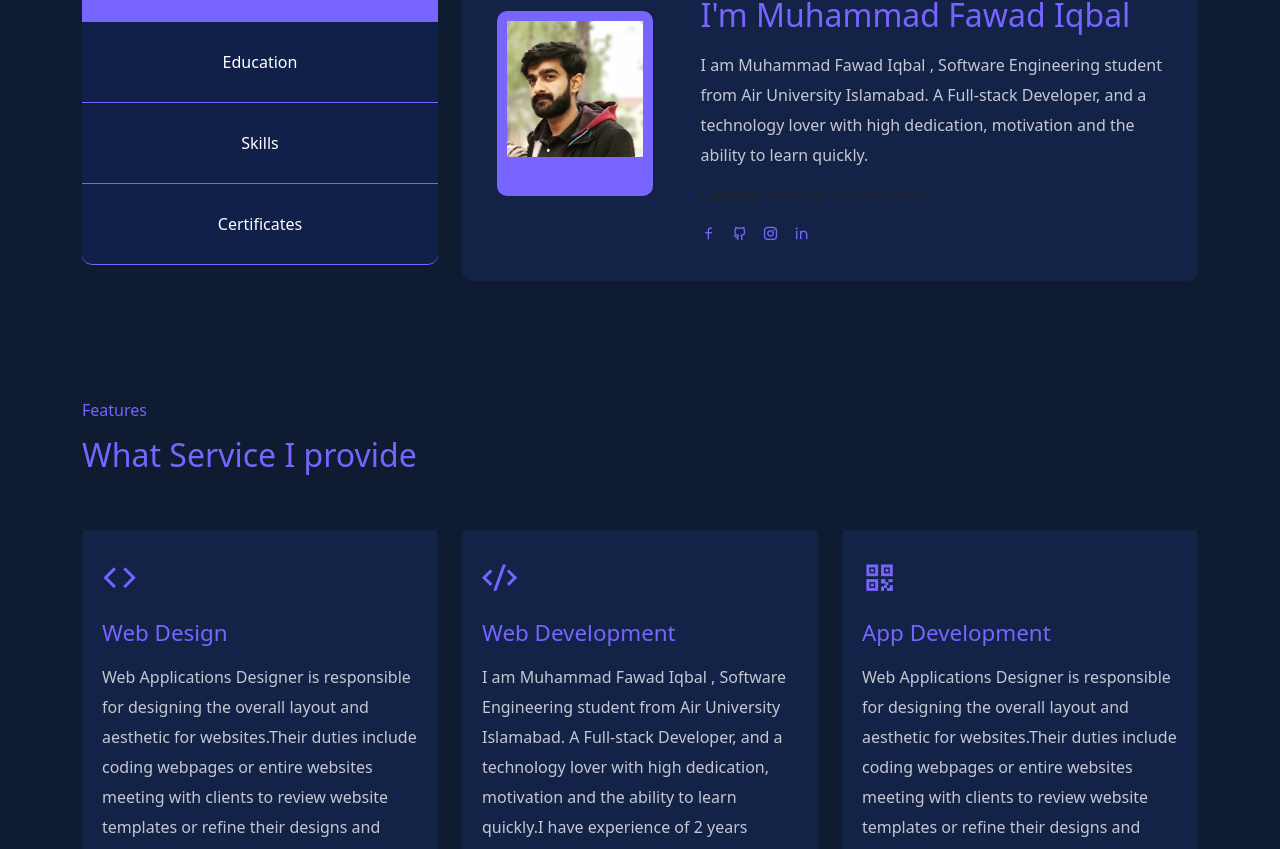
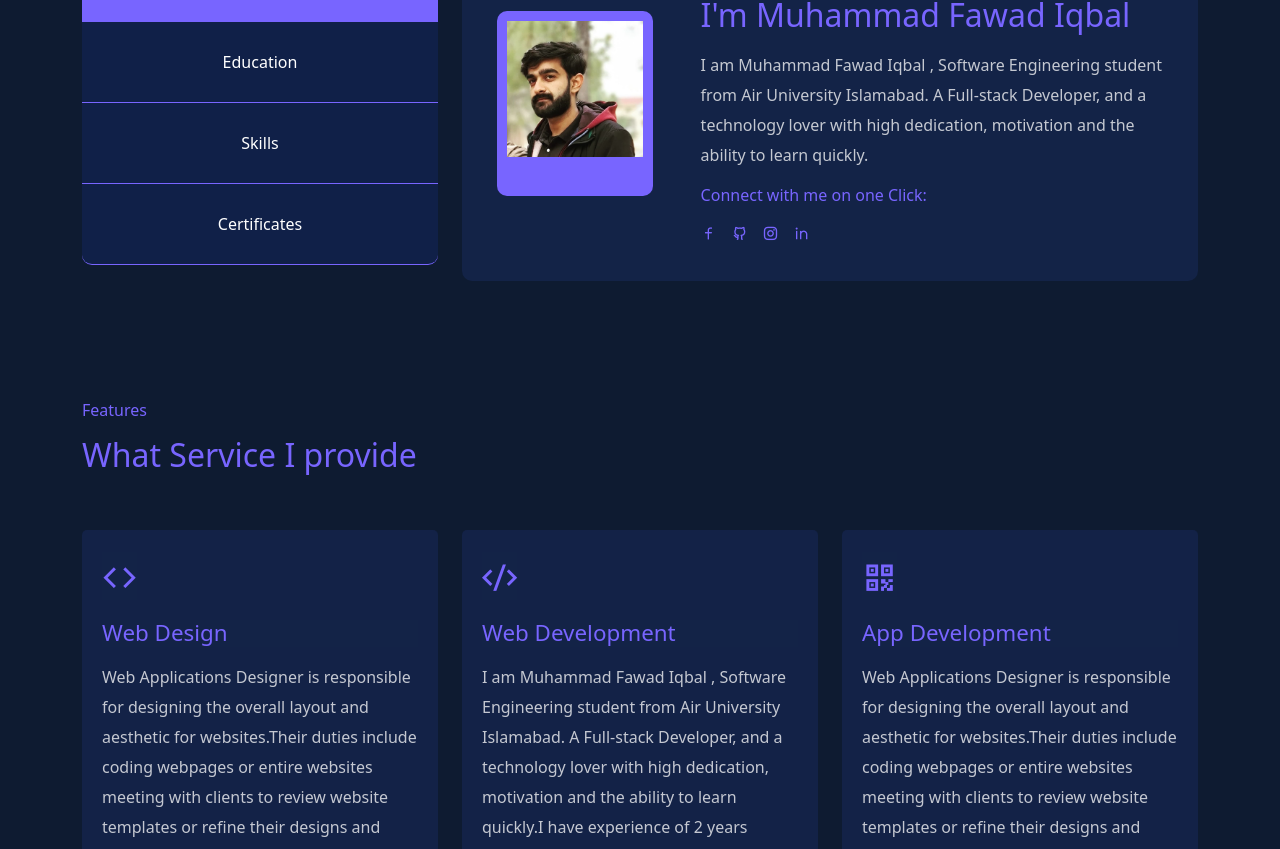
Before and after one commit to fawad526/portfolio_fad, a React (Create React App) app: page / in a window 1280 px wide. Shown: the part 803-1652 px from the top of the page. Built offline with nearby package versions, Linux system fonts and the light colour scheme.

Commit message:
fourth commit

```diff
--- a/src/components/Contact/contact.css
+++ b/src/components/Contact/contact.css
@@ -14,6 +14,6 @@
 .single__info-box h6{
     font-size: 1.1rem;
 }
-h2{
+h2,h6{
     color:#7865ff !important;
 }
--- a/src/components/Experience/experience.css
+++ b/src/components/Experience/experience.css
@@ -10,7 +10,7 @@
     padding: 10px 30px;
     z-index: 0;
 }
-h2{
+h2 ,h6 , h5{
     color:#7865ff !important;
 }
 .single__experience, span ,i, h6, h5, p{
```
